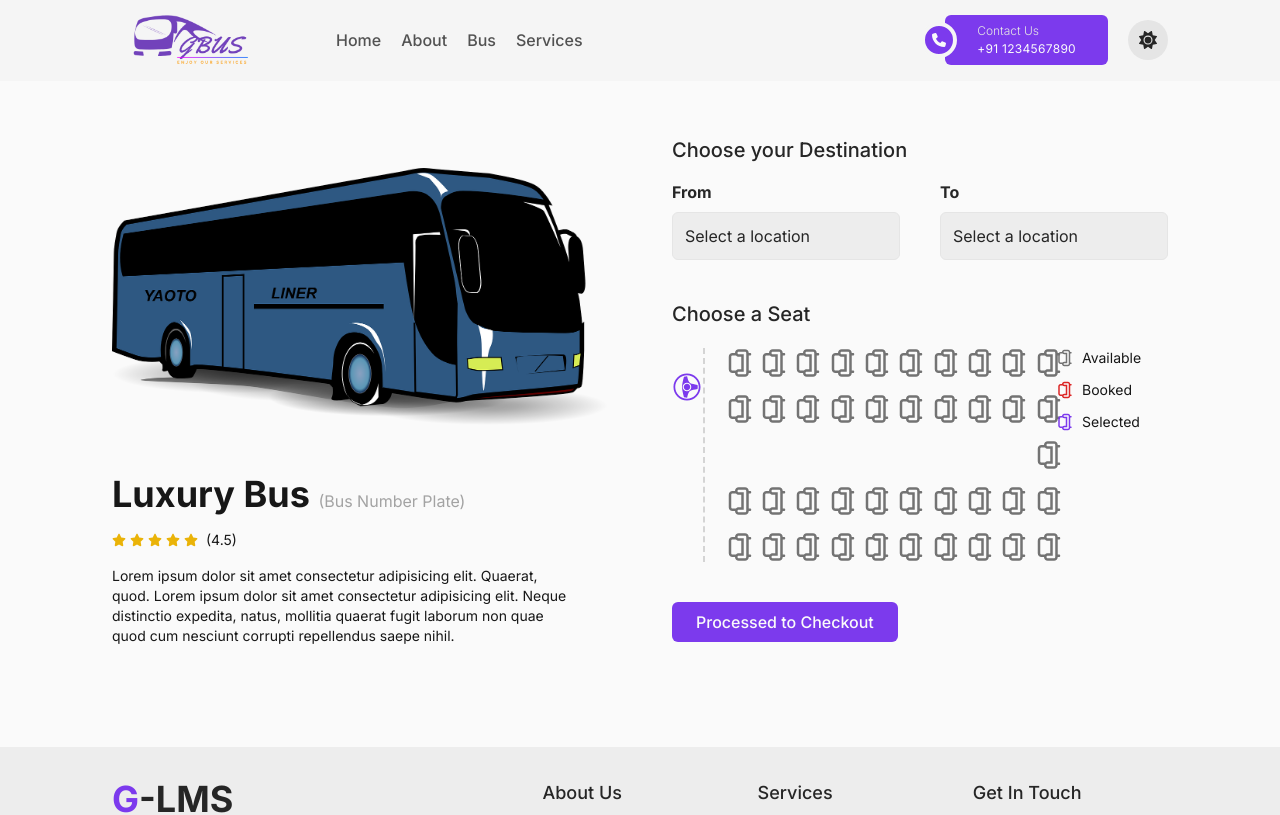
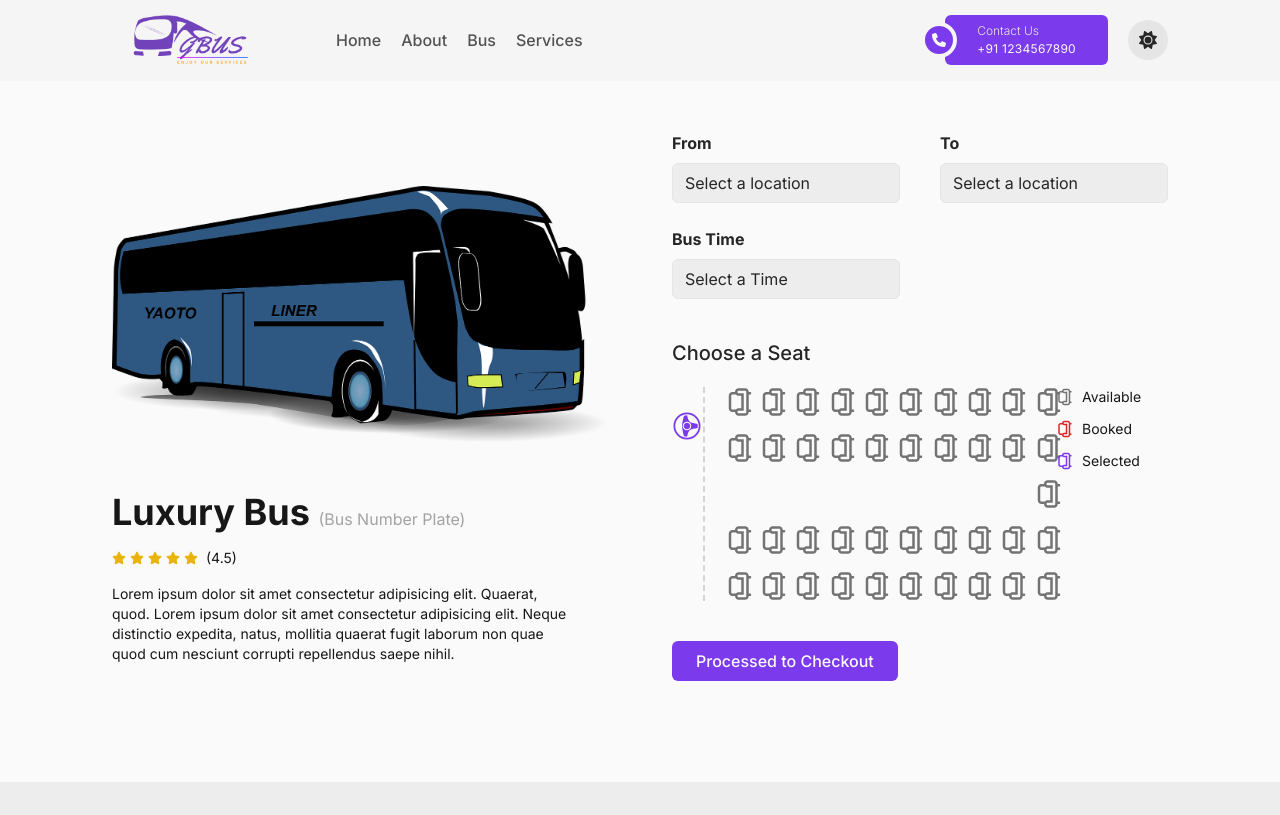
Before and after one commit to gokarna123-goku/bus-ticket-booking, a React (Vite) app: page /bus/bus-details in a window 1280 px wide. Shown: the top 815 px of the page. Built offline with nearby package versions, Linux system fonts and the light colour scheme.

Commit message:
complete the bus leaving time

```diff
--- a/src/App.jsx
+++ b/src/App.jsx
@@ -5,6 +5,7 @@ import HomeContainer from './pages/home_container/HomeContainer'
 import Footer from './components/footer/Footer'
 import Bus from './pages/bus/Bus'
 import Detail from './pages/bus/Detail'
+import Checkout from './pages/checkout/Checkout'
 
 function App() {
 
@@ -17,6 +18,7 @@ function App() {
             <Route path="/" element={<HomeContainer />} />
             <Route path="/bus" element={<Bus />} />
             <Route path="/bus/bus-details" element={<Detail />} />
+            <Route path="/bus/bus-details/checkout" element={<Checkout />} />
           </Routes>
           <Footer />
         </div>
--- a/src/components/destination/Destination.jsx
+++ b/src/components/destination/Destination.jsx
@@ -17,9 +17,9 @@ const Destination = () => {
         <div className="w-full space-y-4">
             {!isDestinationSelected ? (
                 <>
-                    <h2 className="text-xl text-neutral-800 dark:text-neutral-100 font-medium">
+                    {/* <h2 className="text-xl text-neutral-800 dark:text-neutral-100 font-medium">
                         Choose your Destination
-                    </h2>
+                    </h2> */}
                     <div className="w-full grid grid-cols-2 gap-10">
                         <div className="">
                             <label htmlFor="from" className="block mb-2 font-bold">From</label>
@@ -27,12 +27,12 @@ const Destination = () => {
                                 id="from"
                                 value={from}
                                 onChange={handleFromChange}
-                                className="w-full appearance-none text-neutral-800 dark:text-neutral-100 placeholder:text-neutral-400 dark:placeholder:text-neutral-600 inline-block bg-neutral-200/60 dark:bg-neutral-900/60 px-3 h-12 border border-neutral-200 dark:border-neutral-900 rounded-md focus:outline-none focus:bg-neutral-100 dark:focus:bg-neutral-900"
+                                className="w-full appearance-none text-neutral-800 dark:text-neutral-100 placeholder:text-neutral-400 dark:placeholder:text-neutral-600 inline-block bg-neutral-200/60 dark:bg-neutral-900/60 px-3 h-10 border border-neutral-200 dark:border-neutral-900 rounded-md focus:outline-none focus:bg-neutral-100 dark:focus:bg-neutral-900"
                             >
                                 <option value=''>Select a location</option>
-                                <option value='location1'>Location 1</option>
-                                <option value='location2'>Location 2</option>
-                                <option value='location3'>Location 3</option>
+                                <option value='Location1'>Location 1</option>
+                                <option value='Location2'>Location 2</option>
+                                <option value='Location3'>Location 3</option>
                             </select>
                         </div>
                         <div className="">
@@ -41,12 +41,12 @@ const Destination = () => {
                                 id="to"
                                 value={to}
                                 onChange={handleToChange}
-                                className="w-full appearance-none text-neutral-800 dark:text-neutral-100 placeholder:text-neutral-400 dark:placeholder:text-neutral-600 inline-block bg-neutral-200/60 dark:bg-neutral-900/60 px-3 h-12 border border-neutral-200 dark:border-neutral-900 rounded-md focus:outline-none focus:bg-neutral-100 dark:focus:bg-neutral-900"
+                                className="w-full appearance-none text-neutral-800 dark:text-neutral-100 placeholder:text-neutral-400 dark:placeholder:text-neutral-600 inline-block bg-neutral-200/60 dark:bg-neutral-900/60 px-3 h-10 border border-neutral-200 dark:border-neutral-900 rounded-md focus:outline-none focus:bg-neutral-100 dark:focus:bg-neutral-900"
                             >
                                 <option value=''>Select a location</option>
-                                <option value='location1'>Location 1</option>
-                                <option value='location2'>Location 2</option>
-                                <option value='location3'>Location 3</option>
+                                <option value='Location4'>Location 4</option>
+                                <option value='Location5'>Location 5</option>
+                                <option value='Location6'>Location 6</option>
                             </select>
                         </div>
                     </div>
--- a/src/components/seat/Seat.jsx
+++ b/src/components/seat/Seat.jsx
@@ -12,7 +12,7 @@ const Seat = ({ seatNumber, isSelected, onClick }) => {
 };
 
 const BusSeatLayout = () => {
-    const totalSeats = 50;
+    const totalSeats = 41;
     const [selectedSeats, setSelectedSeats] = useState([]);
 
     const handleSeatClick = (seatNumber) => {
--- /dev/null
+++ b/src/components/time/Time.jsx
@@ -0,0 +1,53 @@
+import React, { useState } from 'react'
+
+const BusTime = () => {
+    const [busLeavingTime, setBusLeavingTime] = useState('');
+
+    const handleBusLeavingChange = (event) => {
+        setBusLeavingTime(event.target.value);
+    };
+
+    return (
+        <div className="w-full space-y-4">
+            {!busLeavingTime ? (
+                <>
+                    {/* <h2 className="text-xl text-neutral-800 dark:text-neutral-100 font-medium">
+                        Choose your BusTime
+                    </h2> */}
+                    <div className="w-full grid grid-cols-2 gap-10">
+                        <div className="">
+                            <label htmlFor="busLeavingTime" className="block mb-2 font-bold">
+                                Bus Time
+                            </label>
+                            <select
+                                id="busLeavingTime"
+                                value={busLeavingTime}
+                                onChange={handleBusLeavingChange}
+                                className="w-full appearance-none text-neutral-800 dark:text-neutral-100 placeholder:text-neutral-400 dark:placeholder:text-neutral-600 inline-block bg-neutral-200/60 dark:bg-neutral-900/60 px-3 h-10 border border-neutral-200 dark:border-neutral-900 rounded-md focus:outline-none focus:bg-neutral-100 dark:focus:bg-neutral-900"
+                            >
+                                <option value="">Select a Time</option>
+                                <option value="04:00 AM">4:00 AM</option>
+                                <option value="05:00 AM">5:00 AM</option>
+                                <option value="12:00 PM">12:00 PM</option>
+                                <option value="05:15 PM">5:15 PM</option>
+                                <option value="06:00 PM">6:00 PM</option>
+                            </select>
+                        </div>
+                    </div>
+                </>
+            ) : (
+                <div className='space-y-5'>
+                    <div className="w-full flex items-center gap-x-3">
+                        <div className="w-fit text-base font-semibold">
+                            Bus Leaving At:-  <span className="ml-1.5 font-medium">
+                                {busLeavingTime}
+                            </span>
+                        </div>
+                    </div>
+                </div>
+            )}
+        </div>
+    )
+}
+
+export default BusTime
--- a/src/pages/bus/Detail.jsx
+++ b/src/pages/bus/Detail.jsx
@@ -3,6 +3,8 @@ import Bus from "../../assets/bus9.png"
 import { FaStar } from 'react-icons/fa6'
 import Seat from '../../components/seat/Seat';
 import Destination from '../../components/destination/Destination';
+import { Link } from 'react-router-dom';
+import BusTime from '../../components/time/Time';
 
 const Detail = () => {
     return (
@@ -34,15 +36,19 @@ const Detail = () => {
                 </div>
 
                 <div className="col-span-1 space-y-10">
-                    <Destination />
+                    <div className="space-y-6">
+                        <Destination />
+
+                        <BusTime />
+                    </div>
                     {/*  */}
                     <Seat isSelected onClick={() => { }} />
 
                     {/* Checkout button */}
                     <div className="flex">
-                        <button className="w-fit bg-violet-600 text-neutral-50 font-medium text-base px-6 py-2 rounded-md hover:bg-violet-700 ease-in-out duration-300">
+                        <Link to={"/bus/bus-details/checkout"} className="w-fit bg-violet-600 text-neutral-50 font-medium text-base px-6 py-2 rounded-md hover:bg-violet-700 ease-in-out duration-300">
                             Processed to Checkout
-                        </button>
+                        </Link>
                     </div>
                 </div>
             </div>
--- /dev/null
+++ b/src/pages/checkout/Checkout.jsx
@@ -0,0 +1,11 @@
+import React from 'react'
+
+const Checkout = () => {
+  return (
+    <div className='w-full lg:px-28 md:px-16 sm:px-7 px-4 mt-[13ch] mb-[10ch] space-y-10'>
+      This is the checkout section.
+    </div>
+  )
+}
+
+export default Checkout
```
